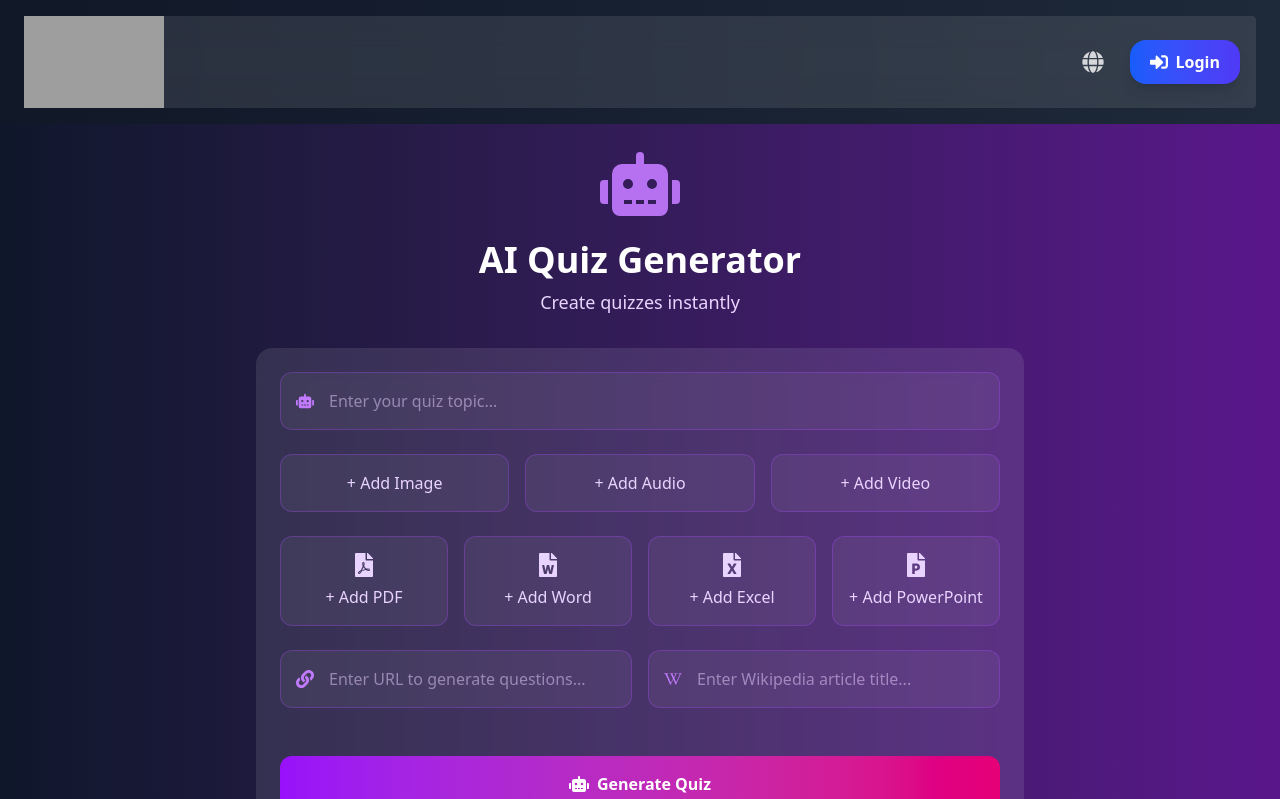
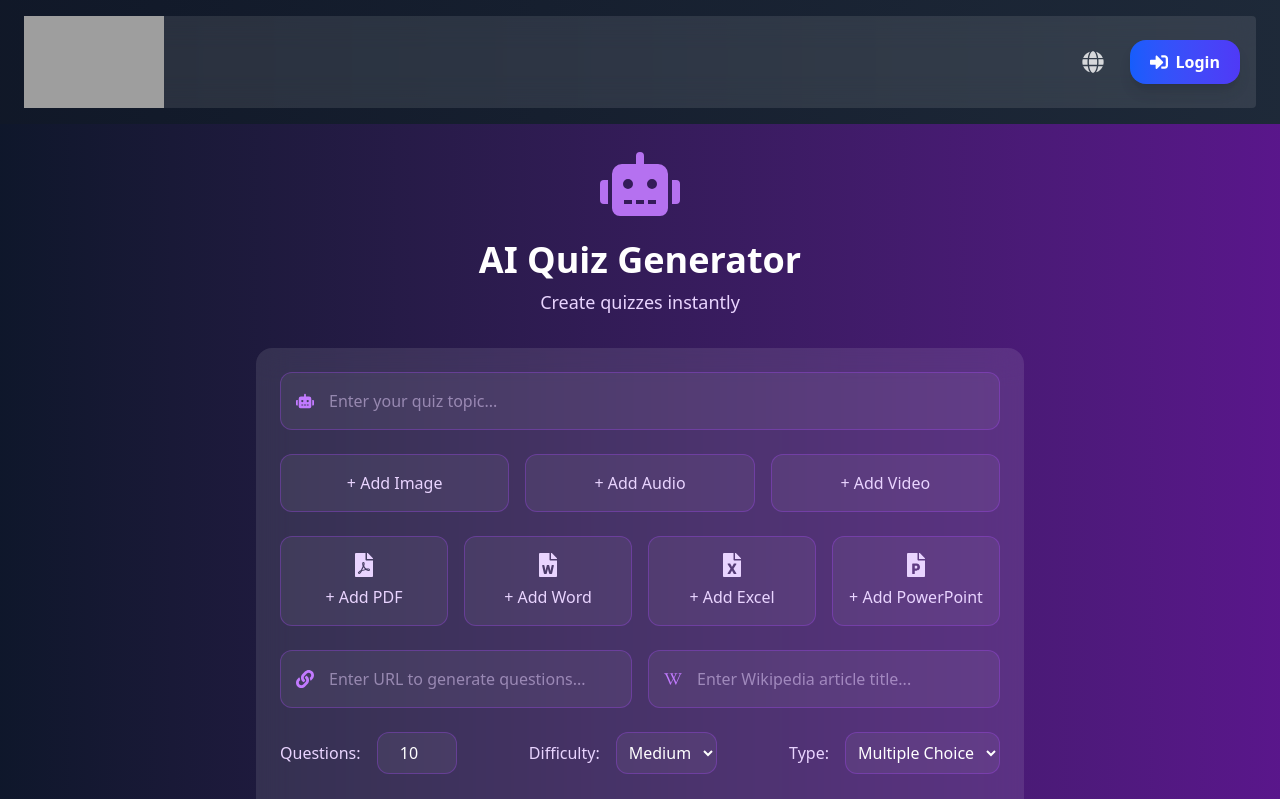
Before and after one commit to senthilnathan-coder/openexam, a React (Vite) app: page /ai-questions in a window 1280 px wide. Shown: the top 799 px of the page. Built offline with nearby package versions, Linux system fonts and the light colour scheme; grey boxes are pictures that could not be loaded.

Commit message:
tuesday 20-05-2025

```diff
--- a/src/Pages/Paginations/Aiquestions.jsx
+++ b/src/Pages/Paginations/Aiquestions.jsx
@@ -287,6 +287,8 @@ const Aiquestions = () => {
                 </div>
               </div>
 
+
+
               {/* Enhanced File Upload Grid */}
               <div className="grid grid-cols-1 md:grid-cols-4 gap-4">
                 {/* Existing uploads */}
@@ -343,6 +345,52 @@ const Aiquestions = () => {
                       text-white placeholder-purple-200/50 focus:outline-none focus:border-purple-500"
                   />
                   <FaWikipediaW className="absolute left-4 top-1/2 transform -translate-y-1/2 text-purple-400 text-lg" />
+                </div>
+              </div>
+
+              {/* Questions Count Input */}
+
+              <div className="flex items-center justify-between space-x-4 mb-4">
+                <div className="flex items-center space-x-4">
+                  <label className="text-purple-200">Questions:</label>
+                  <input
+                    type="number"
+                    value={formData.count}
+                    onChange={(e) =>
+                      setFormData({
+                        ...formData,
+                        count: Math.min(10, Math.max(1, parseInt(e.target.value) || 10)),
+                      })
+                    }
+                    className="w-20 p-2 bg-white/5 border border-purple-500/30 rounded-xl text-white text-center outline-none"
+                    min="1"
+                    max="10"
+                  />
+                </div>
+
+                <div className="flex items-center space-x-4">
+                  <label className="text-purple-200">Difficulty:</label>
+                  <select
+                    value={formData.difficulty}
+                    onChange={(e) => setFormData({ ...formData, difficulty: e.target.value })}
+                    className="p-2 bg-white/5 border border-purple-500/30 rounded-xl text-white focus:outline-none cursor-pointer"
+                  >
+                    <option className='text-blue-500' value="easy">Easy</option>
+                    <option className='text-blue-500' value="medium">Medium</option>
+                    <option className='text-blue-500' value="hard">Hard</option>
+                  </select>
+                </div>
+
+                <div className="flex items-center space-x-4">
+                  <label className="text-purple-200">Type:</label>
+                  <select
+                    value={formData.questionType}
+                    onChange={(e) => setFormData({ ...formData, questionType: e.target.value })}
+                    className="p-2 bg-white/5 border border-purple-500/30 rounded-xl text-white focus:outline-none cursor-pointer"
+                  >
+                    <option className='text-blue-500' value="mcq">Multiple Choice</option>
+                    <option className='text-blue-500' value="true_false">True/False</option>
+                  </select>
                 </div>
               </div>
 
```
